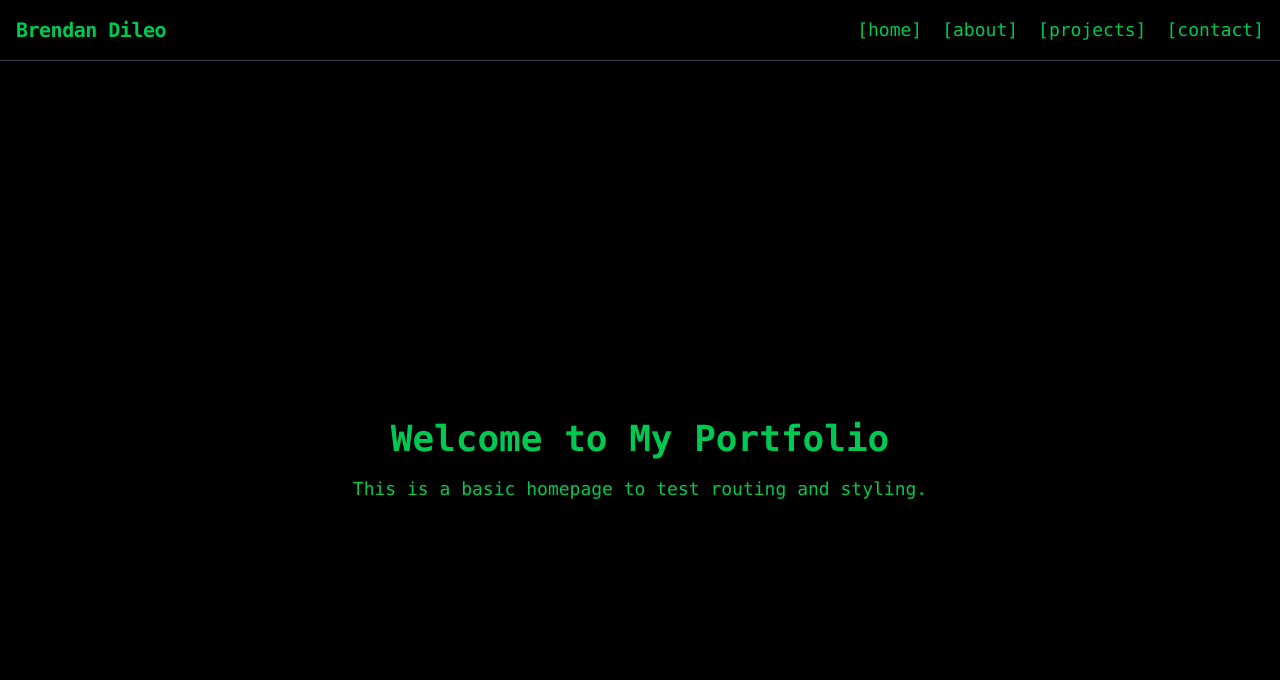
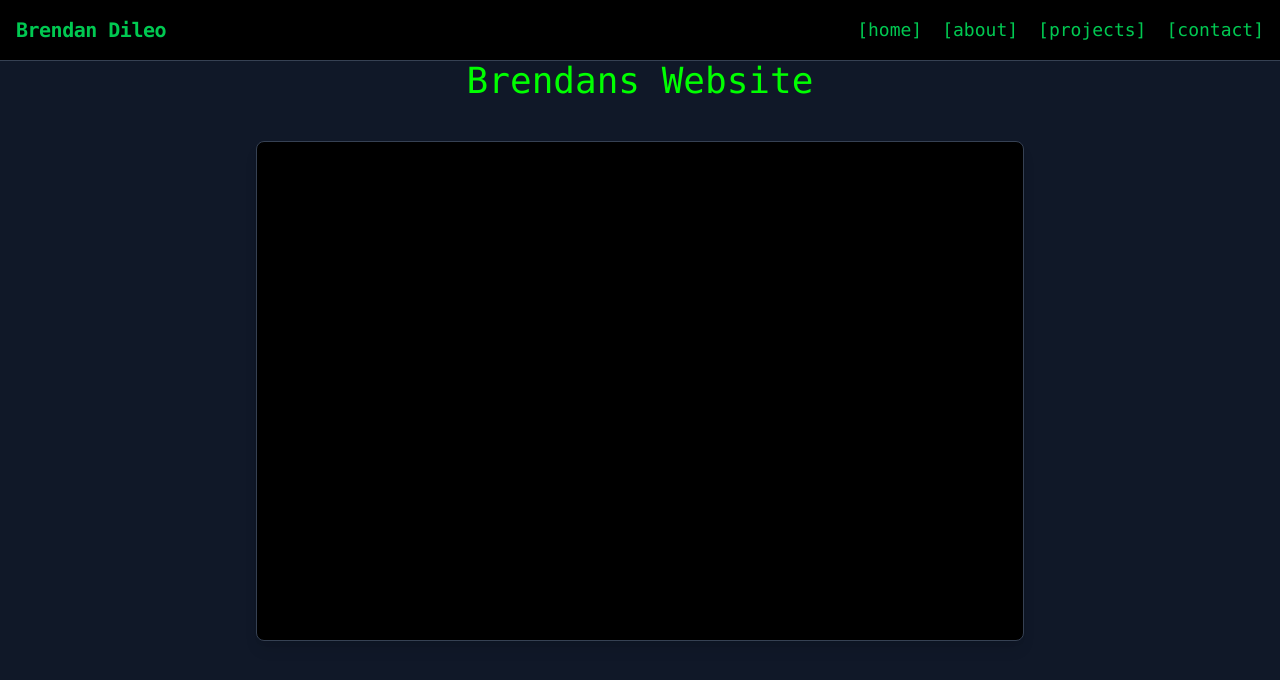
Before and after one commit to brendanddev/brendans-website, a React (Vite) app: page / in a window 1280 px wide. Shown: the top 680 px of the page. Built offline with nearby package versions, Linux system fonts and the light colour scheme.

Commit message:
Commit #9 - Implementing Terminal/CLI Component to Home Page

```diff
--- a/src/pages/Home.jsx
+++ b/src/pages/Home.jsx
@@ -2,12 +2,16 @@
 // Home.jsx
 // Brendan Dileo
 
+// Home functional component
 const Home = () => {
     return (
-      <div className="flex flex-col items-center justify-center h-screen bg-black text-green-500 font-mono">
-        <h1 className="text-4xl font-bold">Welcome to My Portfolio</h1>
-        <p className="mt-4 text-lg">This is a basic homepage to test routing and styling.</p>
-      </div>
+        <div className="w-full min-h-screen bg-gray-900 flex flex-col items-center relative">
+            <h1 className="text-[#00ff00] text-4xl font-mono mb-10">Brendans Website</h1>
+
+            <div className="w-3/5 h-[500px] bg-black rounded-lg shadow-lg flex flex-col border border-gray-700 overflow-hidden font-mono">
+
+            </div>
+        </div>
     );
   };
 
```
